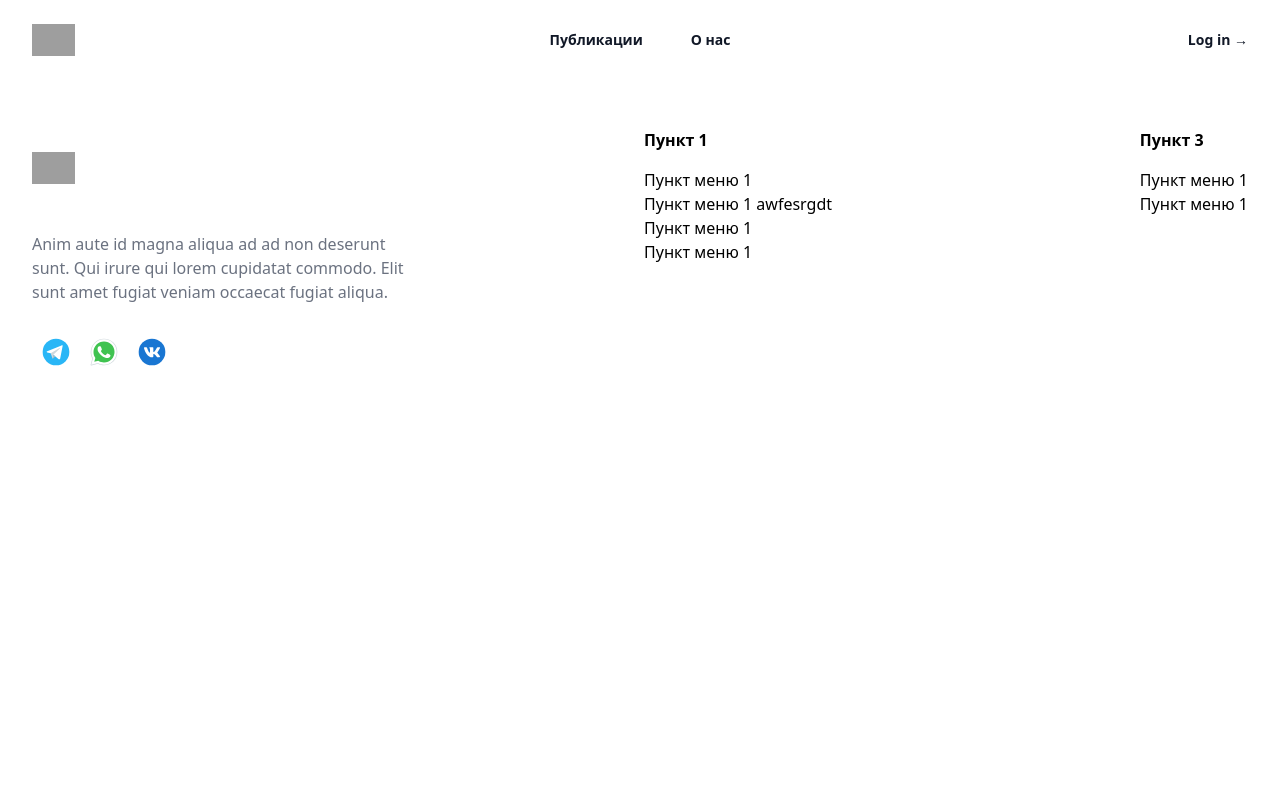
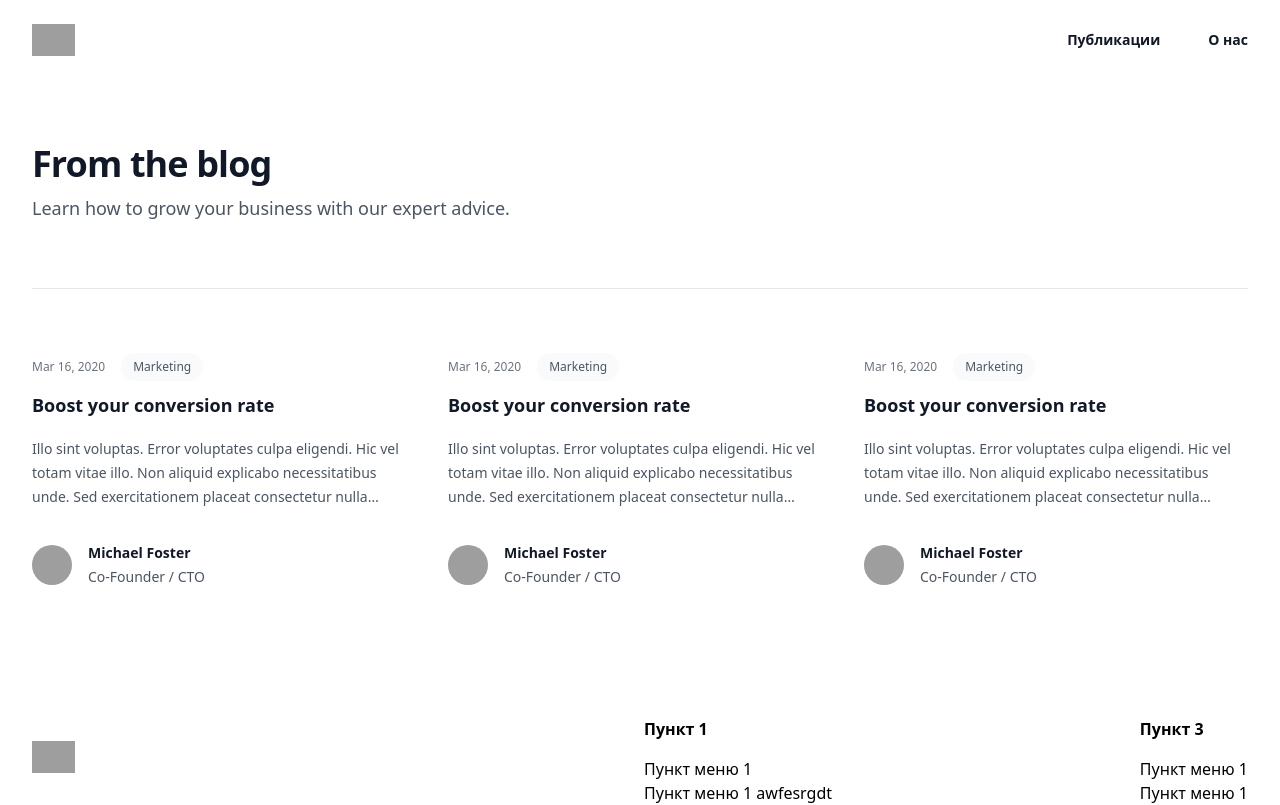
Before and after one commit to barsukov-d/zvyagintsev-lawyer, a Nuxt app: page /blog in a window 1280 px wide. Shown: the top 805 px of the page. Built offline with nearby package versions, Linux system fonts and the light colour scheme; grey boxes are pictures that could not be loaded.

Commit message:
Update blog post links and remove login link

```diff
--- a/components/BlogSection.vue
+++ b/components/BlogSection.vue
@@ -11,10 +11,11 @@
 		<div
 			class="mx-auto mt-10 grid max-w-2xl grid-cols-1 gap-x-8 gap-y-16 border-t border-gray-200 pt-10 sm:mt-16 sm:pt-16 lg:mx-0 lg:max-w-none lg:grid-cols-3"
 		>
-			<article
+			<NuxtLink
 				v-for="post in posts"
 				:key="post.id"
 				class="flex max-w-xl flex-col items-start justify-between"
+				:to="`/blog/posts/${post.id}`"
 			>
 				<div class="flex items-center gap-x-4 text-xs">
 					<time :datetime="post.datetime" class="text-gray-500">{{ post.date }}</time>
@@ -53,7 +54,7 @@
 						<p class="text-gray-600">{{ post.author.role }}</p>
 					</div>
 				</div>
-			</article>
+			</NuxtLink>
 		</div>
 	</div>
 </template>
--- a/components/PageHeader.vue
+++ b/components/PageHeader.vue
@@ -28,11 +28,6 @@
 					:href="item.href"
 					class="text-sm font-semibold leading-6 text-gray-900"
 					>{{ item.name }}</a
-				>
-			</div>
-			<div class="hidden lg:flex lg:flex-1 lg:justify-end">
-				<a href="#" class="text-sm font-semibold leading-6 text-gray-900"
-					>Log in <span aria-hidden="true">&rarr;</span></a
 				>
 			</div>
 		</nav>
@@ -67,19 +62,12 @@
 				<div class="mt-6 flow-root">
 					<div class="-my-6 divide-y divide-gray-500/10">
 						<div class="space-y-2 py-6">
-							<a
+							<NuxtLink
 								v-for="item in navigation"
 								:key="item.name"
-								:href="item.href"
+								:to="item.href"
 								class="-mx-3 block rounded-lg px-3 py-2 text-base font-semibold leading-7 text-gray-900 hover:bg-gray-50"
-								>{{ item.name }}</a
-							>
-						</div>
-						<div class="py-6">
-							<a
-								href="#"
-								class="-mx-3 block rounded-lg px-3 py-2.5 text-base font-semibold leading-7 text-gray-900 hover:bg-gray-50"
-								>Log in</a
+								>{{ item.name }}</NuxtLink
 							>
 						</div>
 					</div>
@@ -91,7 +79,7 @@
 
 <script setup lang="ts">
 const navigation = [
-	{ name: 'Публикации', href: '#' },
+	{ name: 'Публикации', href: '/blog' },
 	{ name: 'О нас', href: '#' },
 	// { name: 'Marketplace', href: '#' },
 	// { name: 'Company', href: '#' },
--- /dev/null
+++ b/pages/blog/index.vue
@@ -0,0 +1,5 @@
+<script setup lang="ts"></script>
+
+<template>
+	<BlogSection class="mt-36" />
+</template>
--- /dev/null
+++ b/pages/blog/posts/[id].vue
@@ -0,0 +1,19 @@
+<script setup lang="ts">
+import { useRoute } from 'vue-router';
+
+const route = useRoute();
+</script>
+
+<template>
+	<div class="container pt-36">
+		<h1 class="mt-2 text-3xl font-bold tracking-tight text-gray-900 sm:text-4xl">
+			A better workflow
+		</h1>
+		<p class="mt-6 text-xl leading-8 text-gray-700">
+			Aliquet nec orci mattis amet quisque ullamcorper neque, nibh sem. At arcu, sit dui mi,
+			nibh dui, diam eget aliquam. Quisque id at vitae feugiat egestas.
+		</p>
+	</div>
+</template>
+
+<style scoped></style>
```
